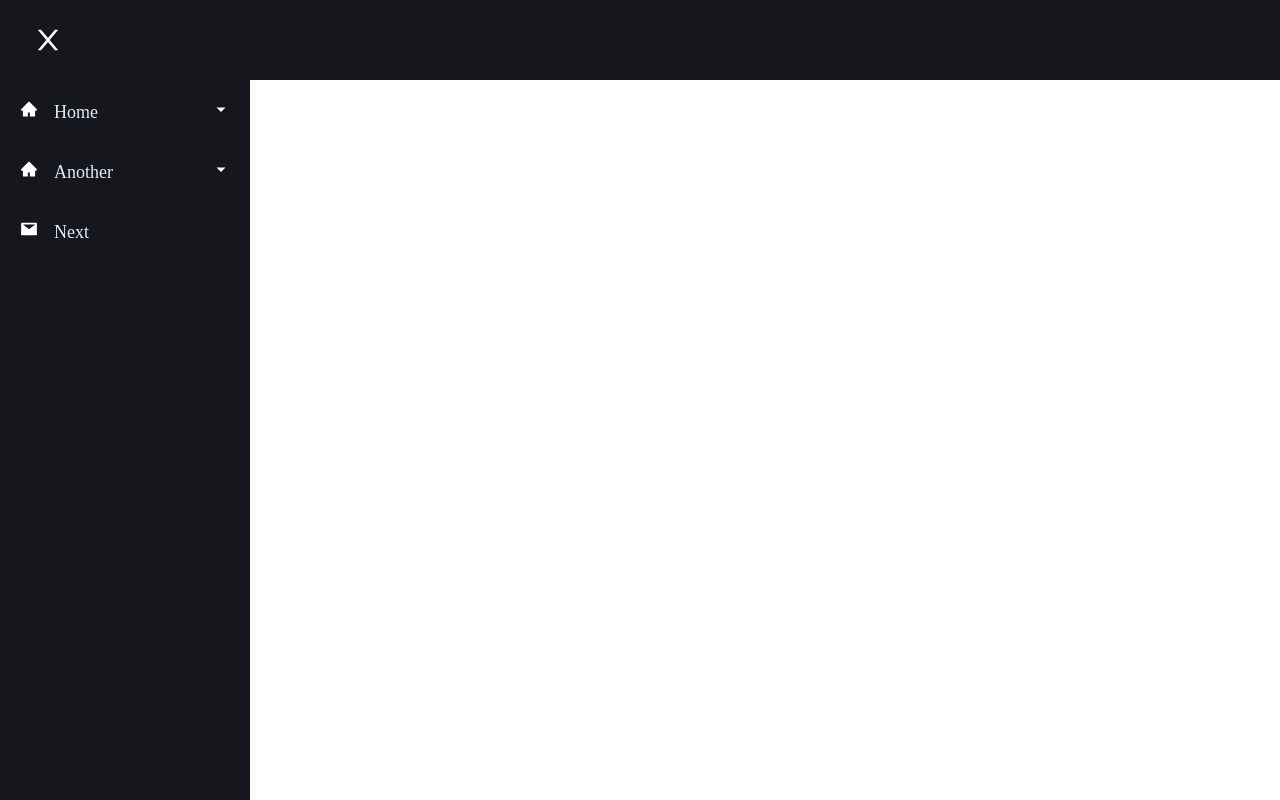
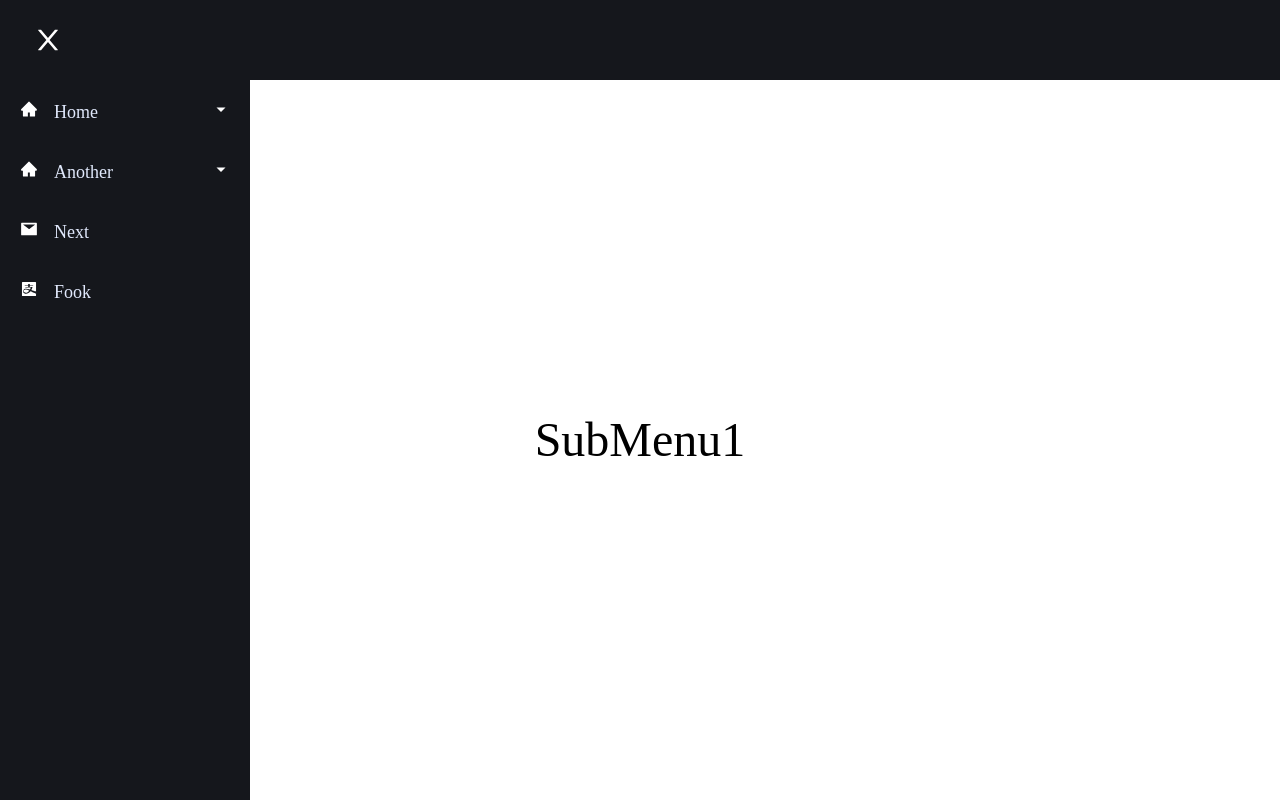
Before and after one commit to everycache-group/everycache-app, a React (Create React App) app in the folder frontend/: page /submenu1 in a window 1280 px wide. Built offline with nearby package versions, Linux system fonts and the light colour scheme.

Commit message:
add routes and example Pages

```diff
--- a/frontend/public/index.html
+++ b/frontend/public/index.html
@@ -9,10 +9,6 @@
       name="description"
       content="Web site created using create-react-app"
     />
-
-
-    <link rel="manifest" href="%PUBLIC_URL%/manifest.json" />
-
 
     <link
       rel="stylesheet"
--- a/frontend/src/App.js
+++ b/frontend/src/App.js
@@ -2,12 +2,16 @@ import './reset.css';
 import React from "react";
 import { BrowserRouter as Router, Switch, Route} from "react-router-dom";
 import Sidebar from "./components/navigation/Sidebar/Sidebar";
+import * as Page from './pages/pagesExport';
 
 function App() {
   return (
     <Router>
       <Sidebar />
-
+      <Switch>
+        <Route path="/" exact component={ Page.Home } />
+        <Route path="/submenu1"  component= { Page.SubMenu1 } />
+      </Switch>
     </Router>
 
 
--- /dev/null
+++ b/frontend/src/components/common/wrappers/PageWrapper.js
@@ -0,0 +1,11 @@
+import styled  from "styled-components";
+
+ const PageWrapper = styled.div`
+    display: flex;
+    align-items: center;
+    justify-content: center;
+    height: 90vh;
+    font-size: 3rem;
+ `;
+
+ export default PageWrapper;
--- a/frontend/src/components/navigation/Sidebar/Sidebar.jsx
+++ b/frontend/src/components/navigation/Sidebar/Sidebar.jsx
@@ -1,5 +1,5 @@
 import * as Style from './style.js'
-import { SideBarData } from '../../../data/sidebarData.js'
+import { SideBarData } from '../../../data/SidebarData.js'
 import React, { useState } from 'react'
 import * as FaIcons from 'react-icons/fa'
 import * as AiIcons from 'react-icons/ai'
--- a/frontend/src/components/navigation/Sidebar/style.js
+++ b/frontend/src/components/navigation/Sidebar/style.js
@@ -1,5 +1,5 @@
 import { Link } from 'react-router-dom';
-import styled, {css } from 'styled-components'
+import styled from 'styled-components'
 
 export const SidebarWrap = styled.div`
     width: 100%;
@@ -9,7 +9,6 @@ export const Nav = styled.div`
     background: #15171c;
     height: 80px;
     display: flex;
-
     justify-content: flex-start;
     align-items: center;
 `;
--- a/frontend/src/data/sidebarData.js
+++ b/frontend/src/data/sidebarData.js
@@ -39,7 +39,7 @@ export const SideBarData = [
             {
                 title: 'SubMenu3',
                 path: '/another/submenu3',
-                icon: <AiIcons.AiFillIeSquare />
+                icon: <AiIcons.AiFillCamera />
             },
             {
                 title: 'SubMenu4',
@@ -54,5 +54,12 @@ export const SideBarData = [
         icon: <AiIcons.AiFillMail />,
         iconClosed: iconClosed,
         iconOpened: iconOpened
+    },
+    {
+        title: 'Fook',
+        path: '/fook',
+        icon: <AiIcons.AiFillAlipaySquare />,
+        iconClosed: iconClosed,
+        iconOpened: iconOpened
     }
 ];
--- /dev/null
+++ b/frontend/src/pages/Home.jsx
@@ -0,0 +1,12 @@
+import React from 'react'
+import PageWrapper from './../components/common/wrappers/PageWrapper'
+
+const Home = () => {
+    return (
+        <PageWrapper>
+            <h1>Overview</h1>
+        </PageWrapper>
+    );
+}
+
+export default Home;
--- /dev/null
+++ b/frontend/src/pages/SubMenu1.jsx
@@ -0,0 +1,14 @@
+import React from 'react'
+import PageWrapper from '../components/common/wrappers/PageWrapper';
+
+
+const SubMenu1 = () => {
+    return (
+         <PageWrapper>
+            <h1>SubMenu1</h1>
+         </PageWrapper>
+
+    );
+}
+
+export default SubMenu1;
--- /dev/null
+++ b/frontend/src/pages/pagesExport.js
@@ -0,0 +1,7 @@
+import HomePage from './Home';
+import SubMenu1Page from './SubMenu1'
+
+
+export const Home =  HomePage;
+
+export const SubMenu1 = SubMenu1Page;
```
